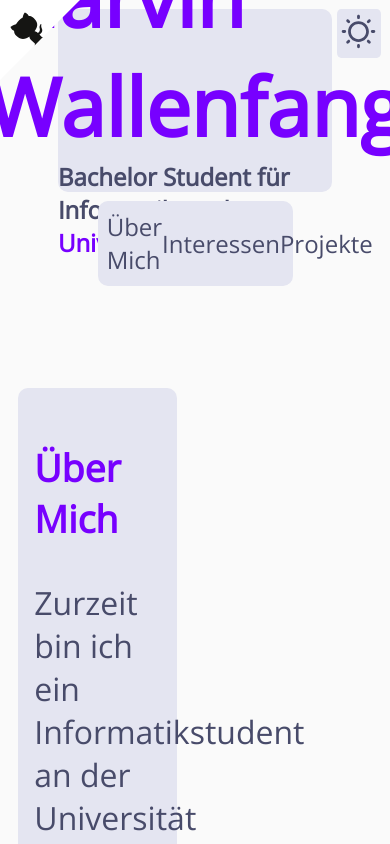
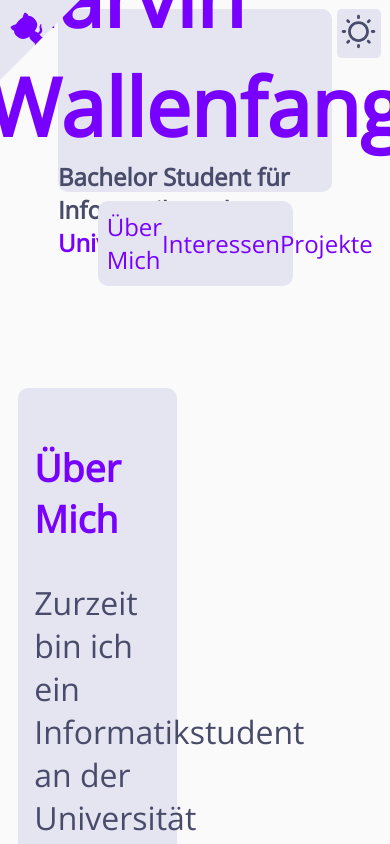
Before and after one commit to RitzGit/portfolio, a Vue app: page / in a window 390 px wide. Shown: the top 844 px of the page. Built offline with nearby package versions, Linux system fonts and the light colour scheme.

Commit message:
Added the music interest and fixed up the corner

```diff
--- a/public/index.html
+++ b/public/index.html
@@ -16,7 +16,7 @@
   </head>
   <body>
     <noscript>
-      <strong>We're sorry but <%= htmlWebpackPlugin.options.title %> doesn't work properly without JavaScript enabled. Please enable it to continue.</strong>
+      <strong>We're sorry but this portfolio doesn't work properly without JavaScript enabled. Please enable it to continue.</strong>
     </noscript>
     <div id="app"></div>
   </body>
--- a/src/App.vue
+++ b/src/App.vue
@@ -1,11 +1,11 @@
 <template>
     <div id="app" :class="selected">
         <!--git fork corner-->
-        <a href="https://github.com/RitzGit/portfolio" target="_blank">
-            <svg xmlns="http://www.w3.org/2000/svg" width="80" height="80" viewBox="0 0 250 250" fill="#151513" style="position: absolute; top: 0; left: 0">
-                <path fill="#fff" d="M250 0L135 115h-15l-12 27L0 250V0z"/>
-                <path class="octo-arm" d="M122 109c15-9 9-19 9-19-3-7-2-11-2-11 1-7-3-2-3-2-4 5-2 11-2 11 3 10-5 15-9 16" style="-webkit-transform-origin: 120px 144px; transform-origin: 120px 144px"/>
-                <path class="octo-body" d="M135 115s-4 2-5 0l-14-14c-3-2-6-3-8-3 8-11 15-24-2-41-5-5-10-7-16-7-1-2-3-7-12-11 0 0-5 3-7 16-4 2-8 5-12 9s-7 8-9 12c-14 4-17 9-17 9 4 8 9 11 11 11 0 6 2 11 7 16 16 16 30 10 41 2 0 3 1 7 5 11l12 11c1 2-1 6-1 6z"/>
+        <a href="https://github.com/RitzGit/portfolio" target="_blank" style="position: absolute; top: 0; left: 0">
+            <svg id="github-corner" xmlns="http://www.w3.org/2000/svg" width="80" height="80" viewBox="0 0 250 250" fill="#151513" >
+                <path id="octo-bg" d="M250 0L135 115h-15l-12 27L0 250V0z"/>
+                <path id="octo-arm" d="M122 109c15-9 9-19 9-19-3-7-2-11-2-11 1-7-3-2-3-2-4 5-2 11-2 11 3 10-5 15-9 16" style="-webkit-transform-origin: 120px 144px; transform-origin: 120px 144px"/>
+                <path id="octo-body" d="M135 115s-4 2-5 0l-14-14c-3-2-6-3-8-3 8-11 15-24-2-41-5-5-10-7-16-7-1-2-3-7-12-11 0 0-5 3-7 16-4 2-8 5-12 9s-7 8-9 12c-14 4-17 9-17 9 4 8 9 11 11 11 0 6 2 11 7 16 16 16 30 10 41 2 0 3 1 7 5 11l12 11c1 2-1 6-1 6z"/>
             </svg>
         </a>
 
@@ -44,6 +44,7 @@
     import contentContainer from './components/content-container.vue'
     import headerNavbar from './components/header-navbar.vue'
     import('./assets/styles/themes.css')
+    import('./assets/styles/corner.css')
 
     export default {
         name: 'App',
@@ -73,6 +74,19 @@
 </script>
 
 <style lang="scss">
+    #github-corner {
+        &:hover{
+            #octo-arm, #octo-body {
+                fill: var(--accentColour);
+            }
+        }
+    }
+    #octo-bg {
+        fill: var(--boxBackgroundColour);
+    }
+    #octo-arm, #octo-body {
+        fill: var(--textColour);
+    }
     #theme-switch {
         margin:1ch;
         padding:0.5ch;
--- a/src/assets/content/text.json
+++ b/src/assets/content/text.json
@@ -43,14 +43,14 @@
         },
         "InterestsMusic": {
             "start": 1,
-            "end": 9,
+            "end": 6,
             "de": {
                 "title": "Musik",
-                "contentHTML": ""
+                "contentHTML": "<p>Seit nun ungefähr 10 Jahren spiele ich aktiv Alt-Saxophon, mit gelegentlichen Eskapaden auf dem Sopran- und Bariton-Saxophon.</p><p>Ich bin besonders begeistert für Jazz und Funk, aber auch für symphonisches musizieren.</p><p>Gelegentlich produziere ich auch Musik unter dem Namen Ritzin.</p>"
             },
             "en": {
                 "title": "Music",
-                "contentHTML": ""
+                "contentHTML": "<p>I've been playing the alto-saxophone for about 10 years now with occasional escapades on the soprano and baritone-saxophone.</p><p>I'm especially interested jazz and funk, but I'm also into orchestral playing.</p><p>Occasionally I also produce music under the name Ritzin.</p>"
             }
         },
         "InterestsTeaching": {
--- /dev/null
+++ b/src/assets/styles/corner.css
@@ -0,0 +1,39 @@
+#github-corner:hover #octo-arm {
+    animation: octocat-wave 560ms ease-in-out;
+}
+
+@keyframes octocat-wave {
+    0% {
+        transform: rotate(0deg);
+    }
+
+    20% {
+        transform: rotate(-25deg);
+    }
+
+    40% {
+        transform: rotate(10deg);
+    }
+
+    60% {
+        transform: rotate(-25deg);
+    }
+
+    80% {
+        transform: rotate(10deg);
+    }
+
+    100% {
+        transform: rotate(0deg);
+    }
+}
+
+@media (max-width: 500px) {
+    .github-corner:hover .octo-arm {
+        animation: none;
+    }
+
+    .github-corner .octo-arm {
+        animation: octocat-wave 560ms ease-in-out;
+    }
+}
--- a/src/components/header-navbar.vue
+++ b/src/components/header-navbar.vue
@@ -36,9 +36,9 @@
         a {
             font-size: 1.5rem;
             text-decoration: none;
-            color: var(--textColour);
+            color: var(--accentColour);
             &:hover {
-                color: var(--accentColour)
+                text-decoration: underline;
             }
         }
     }
```
Also changed, not shown: 1 other file (tests, documents, lock files or other folders).
